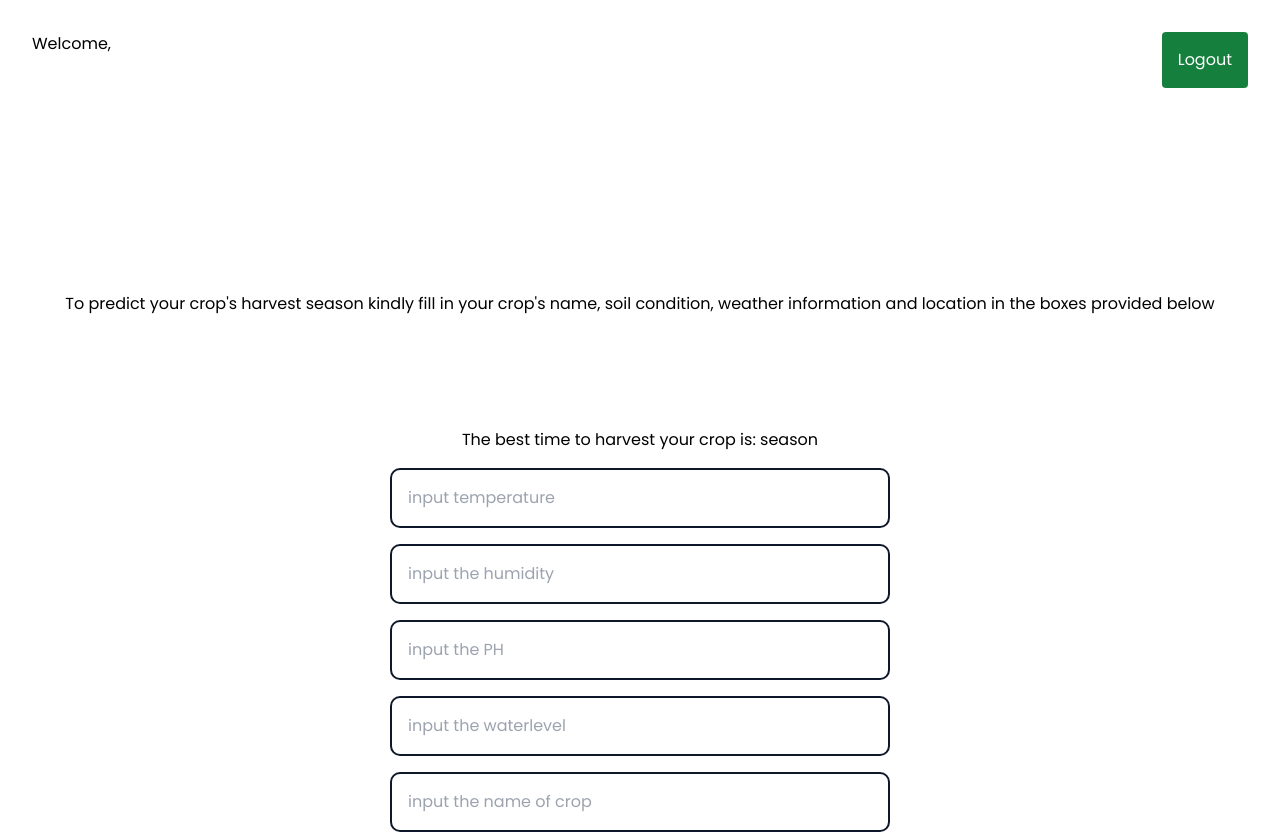
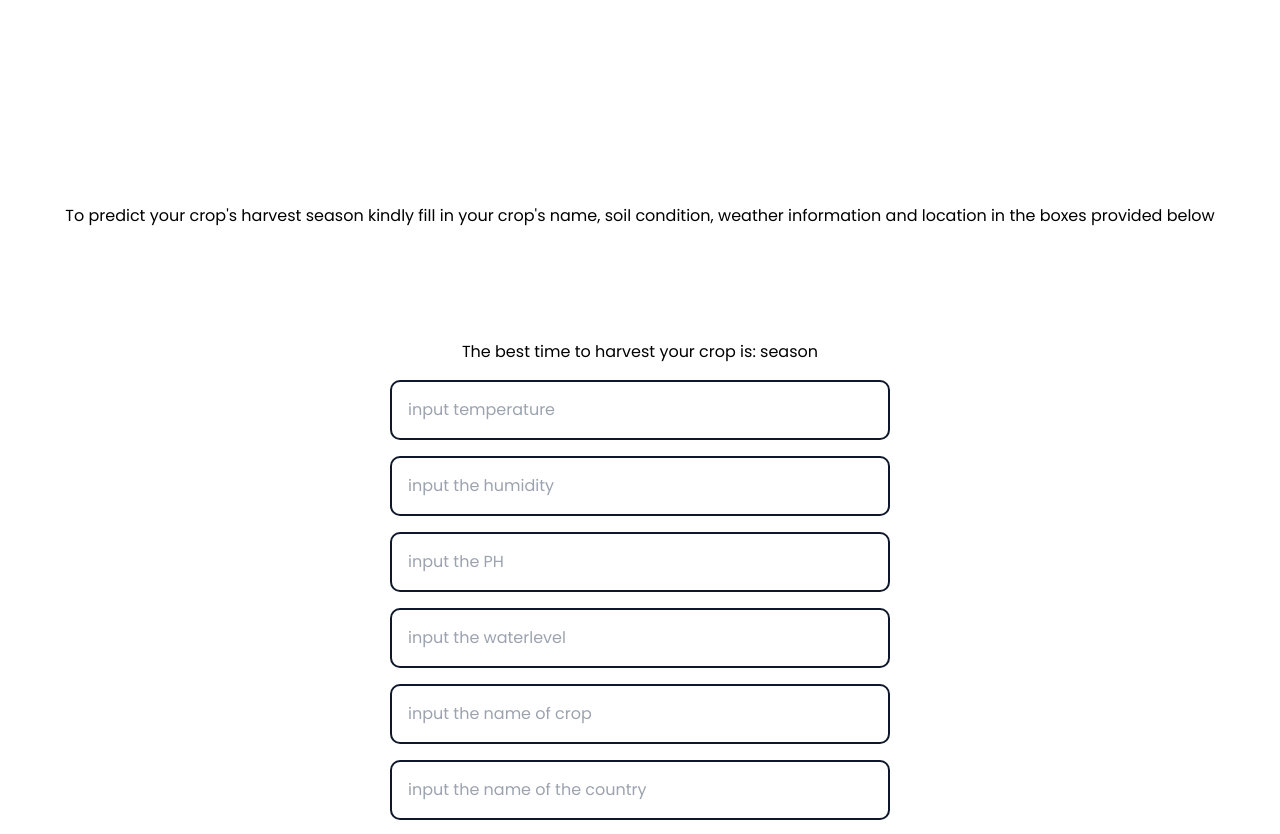
Before and after one commit to Thintalltom/Farmers-Precision, a React (Vite) app in the folder farmers-precision/: page /query in a window 1280 px wide. Shown: the top 834 px of the page. Built offline with nearby package versions, Linux system fonts and the light colour scheme; no server answers.

Commit message:
addede new changes

```diff
--- a/farmers-precision/src/QueryBox.jsx
+++ b/farmers-precision/src/QueryBox.jsx
@@ -77,15 +77,7 @@ const QueryBox = ({ logemail }) => {
   const {data} = info
   return (
     <div className="bg-white h-[100vh]  p-4">
-      <div className="flex justify-between p-4">
-        <p>Welcome, {logemail}</p>
-        <button
-          className="p-4 bg-green-700 text-white  rounded "
-          onClick={handleSignout}
-        >
-          Logout{" "}
-        </button>
-      </div>
+
 
       <div className="flex items-center  h-[50vh] justify-center align-center">
          <p>To predict your crop's harvest season kindly fill in your crop's name, soil condition, weather information and location in the boxes provided below </p>
```
